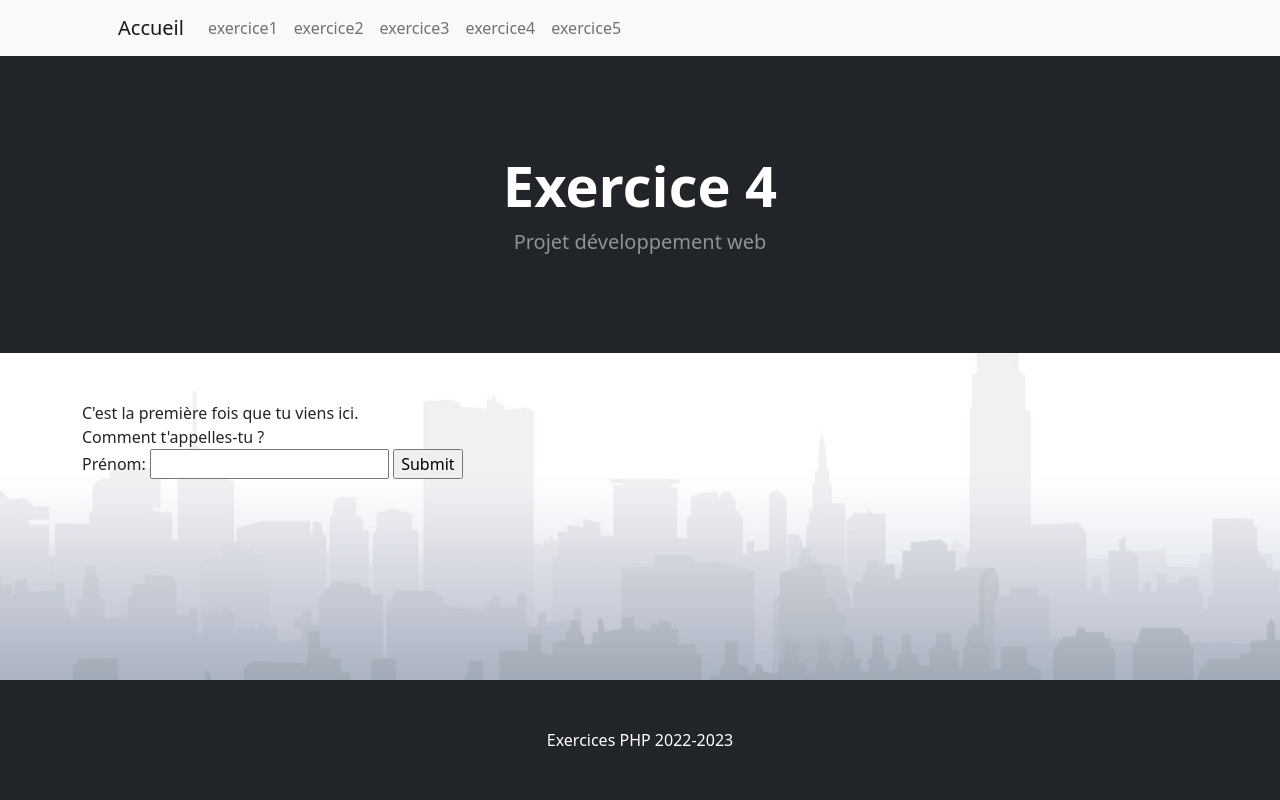
After one commit to FBruynbroeck/exercices.php.22-23, a PHP site: page /exercice4 in a window 1280 px wide. The commit adds this page. Run offline with PHP 8.4, Linux system fonts and the light colour scheme.

Commit message:
Ajout exercice4

```diff
--- /dev/null
+++ b/exercice4/index.php
@@ -0,0 +1,25 @@
+<?php
+session_start();
+ob_start();
+?>
+
+<?php if(empty($_SESSION['prenom'])){ ?>
+C'est la première fois que tu viens ici.
+<br>
+Comment t'appelles-tu ?
+<form action="login.php" method="post">
+    <label for="idprenom">Prénom:</label>
+    <input id="idprenom" type="text" name="prenom" required>
+    <input type="submit">
+</form>
+<?php } else { ?>
+Bonjour <?php echo $_SESSION['prenom']; ?> !
+<br>
+Si tu veux te déconnecter, clique <a href="logout.php">ici</a>.
+<?php } ?>
+
+<?php
+$title = "Exercice 4";
+$content = ob_get_clean();
+include '../template.php';
+?>
--- a/template.php
+++ b/template.php
@@ -28,6 +28,12 @@
                         <li class="nav-item">
                             <a class="nav-link" href="/exercice3">exercice3</a>
                         </li>
+                        <li class="nav-item">
+                            <a class="nav-link" href="/exercice4">exercice4</a>
+                        </li>
+                        <li class="nav-item">
+                            <a class="nav-link" href="/exercice5">exercice5</a>
+                        </li>
                     </ul>
                 </div>
             </div>
```
Also changed, not shown: exercice4/login.php (added, +8 -0 lines), exercice4/logout.php (added, +7 -0 lines).
